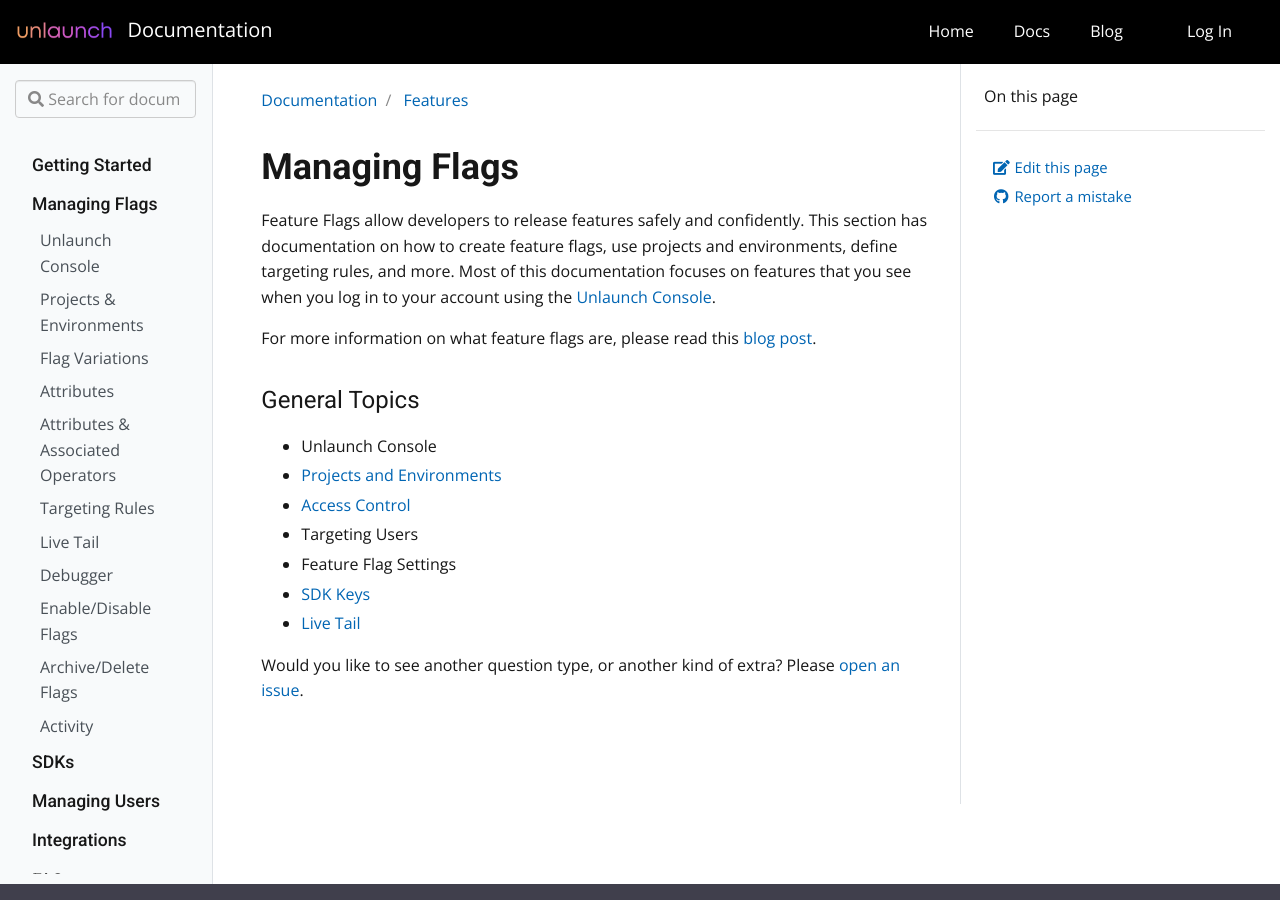
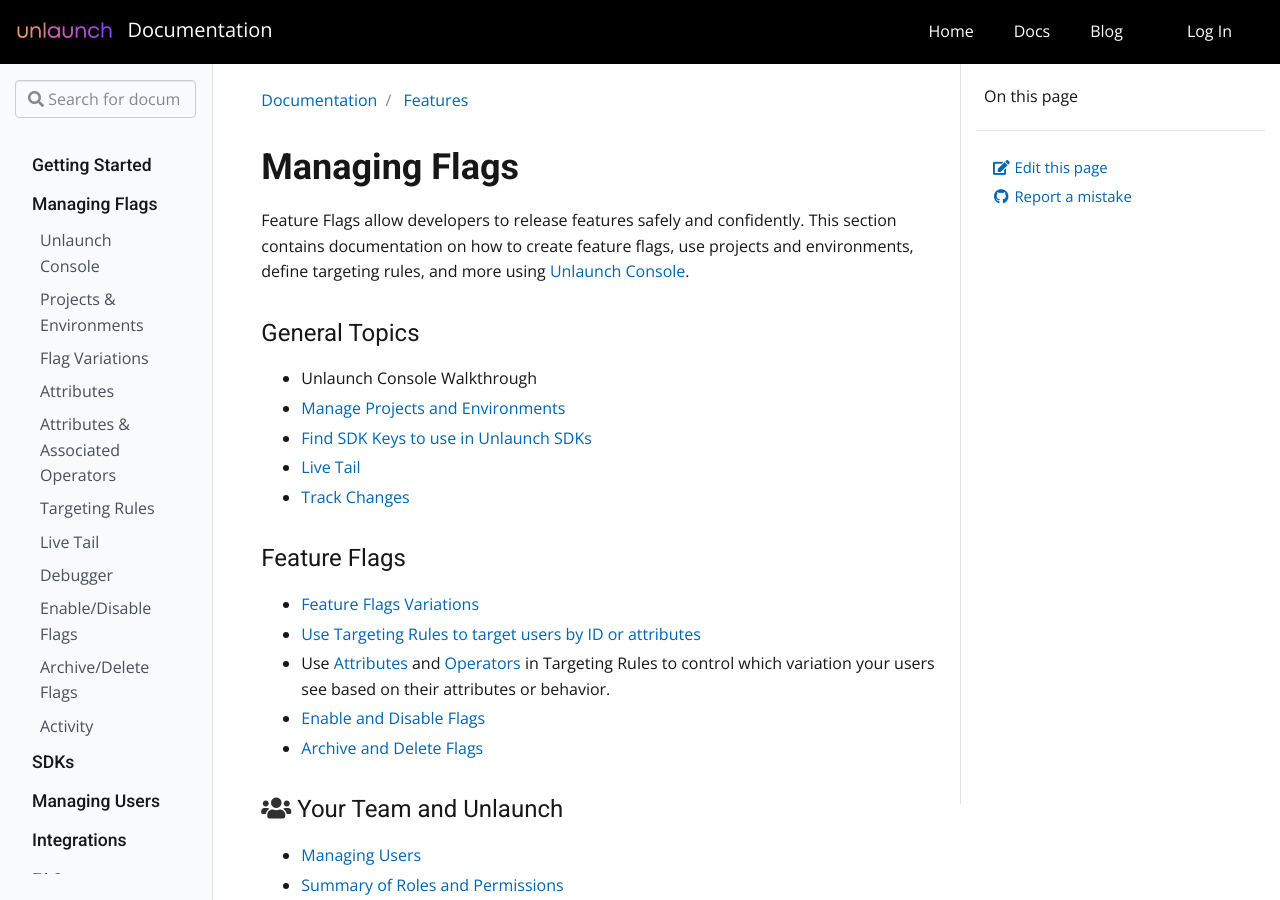
Before and after one commit to unlaunch/documentation, a Jekyll site: the page built from _docs/features/index.md, in a window 1280 px wide and 900 px high. Built offline with Jekyll 4.4.1, drawn with Linux system fonts in a browser that asks for light colours; nearby versions of some CDN libraries.

Commit message:
Improve managing flags

```diff
--- a/_data/toc.yml
+++ b/_data/toc.yml
@@ -56,8 +56,6 @@
           url: "docs/users/team"
         - title: Access Control
           url: "docs/users/access-control"
-        - title: Audit Log
-          url: "docs/users/audit-log"
 
     - title: "Integrations"
       url: "docs/integrations"
--- a/_docs/features/index.md
+++ b/_docs/features/index.md
@@ -5,18 +5,25 @@
 
 # Managing Flags
 
-Feature Flags allow developers to release features safely and confidently. This section has documentation on how to create feature flags, use projects and environments, define targeting rules, and more. Most of this documentation focuses on features that you see when you log in to your account using the [Unlaunch Console](https://app.unlaunch.io).
-
-For more information on what feature flags are, please read this [blog post](https://blog.unlaunch.io/2020-08-01-feature-flags/).
+Feature Flags allow developers to release features safely and confidently. This section contains documentation on how to create feature flags, use projects and environments, define targeting rules, and more using [Unlaunch Console](https://app.unlaunch.io/).
 
 ### General Topics
-- Unlaunch Console
-- [Projects and Environments](projects-and-environments)
-- [Access Control](../users/access-control)
-- Targeting Users
-- Feature Flag Settings
-- [SDK Keys](../sdks/sdk-keys)
+- Unlaunch Console Walkthrough
+- [Manage Projects and Environments](projects-and-environments)
+- [Find SDK Keys to use in Unlaunch SDKs](../sdks/sdk-keys)
 - [Live Tail](livetail)
+- [Track Changes](audit-log)
+
+### Feature Flags
+- [Feature Flags Variations](flagvariations)
+- [Use Targeting Rules to target users by ID or attributes](targetingrules)
+- Use [Attributes](attributes) and [Operators](attributes-operators) in Targeting Rules to control which variation your users see based on their attributes or behavior.
+- [Enable and Disable Flags](enable-disable-flags)
+- [Archive and Delete Flags](archive-delete-flags)
+
+### <i class="fas fa-users gray"></i> Your Team and Unlaunch
+- [Managing Users](../users/team)
+- [Summary of Roles and Permissions](../users/access-control)
 
 Would you like to see another question type, or another kind of extra? Please
 [open an issue]({{ site.repo }}/issues/new).
```
Also changed, not shown: _docs/users/audit-log.md (deleted, +0 -6 lines).
